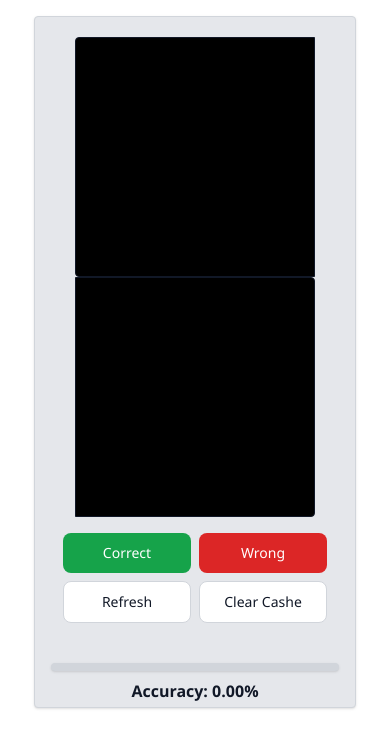
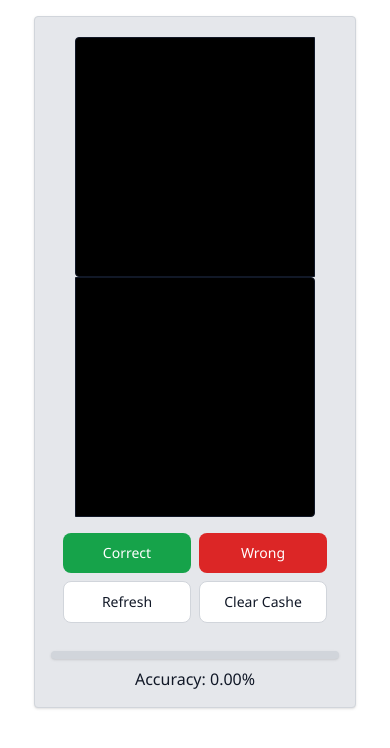
Before and after one commit to astatochek/react-digit-recognition, a React (Create React App) app: page / in a window 390 px wide. Shown: the top 748 px of the page. Built offline with nearby package versions, Linux system fonts and the light colour scheme.

Commit message:
fix popup style for themes & mobile

```diff
--- a/src/components/AccuracyComponent/Accuracy.tsx
+++ b/src/components/AccuracyComponent/Accuracy.tsx
@@ -6,20 +6,20 @@ interface AccuracyProps {
 }
 
 const Accuracy = ({ accuracy, coefficient }: AccuracyProps) => {
-
   const bgFlag = accuracy < coefficient * 100;
 
   return (
-    <div className="h-2 w-72 bg-gray-300 text-center text-gray-800 font-semibold rounded shadow">
-      <div
-        style={{ width: `${accuracy}%` }}
-        className={`h-full rounded ${
-          bgFlag ? "bg-red-700" : "bg-green-700"
-        }`}
-      ></div>
-      <p className="my-2 text-base text-gray-900 dark:text-white">Accuracy: {accuracy.toFixed(2)}%</p>
-
-    </div>
+    <>
+      <div className="h-2 w-72 bg-gray-300 text-center text-gray-800 font-semibold rounded shadow">
+        <div
+          style={{ width: `${accuracy}%` }}
+          className={`h-full rounded ${bgFlag ? "bg-red-700" : "bg-green-700"}`}
+        ></div>
+      </div>
+      <div className="my-2 text-base text-gray-900 dark:text-white">
+        Accuracy: {accuracy.toFixed(2)}%
+      </div>
+    </>
   );
 };
 
--- a/src/components/DrawingComponent/DrawingComponent.tsx
+++ b/src/components/DrawingComponent/DrawingComponent.tsx
@@ -27,9 +27,6 @@ const Drawing = (props: DrawingProps) => {
 
   const sqSize = 24; // Squeezed Size
   const labels = ["0", "1", "2", "3", "4", "5", "6", "7", "8", "9"];
-  // const isDarkTheme = window.matchMedia(
-  //   "(prefers-color-scheme: light)"
-  // ).matches;
 
   const [lines, setLines] = useState<Point[]>([]);
   const isDrawing = useRef(false);
--- a/src/components/MainComponent/MainComponent.tsx
+++ b/src/components/MainComponent/MainComponent.tsx
@@ -184,7 +184,7 @@ const MainComponent = () => {
           </div>
         )}
 
-        <div className="w-full py-4 h-16 flex items-center justify-center">
+        <div className="w-full flex flex-col items-center justify-start mt-6">
           <Accuracy accuracy={accuracy} coefficient={minAccuracyForCashe} />
         </div>
 
--- a/src/components/PopupComponent/Loading/Loading.tsx
+++ b/src/components/PopupComponent/Loading/Loading.tsx
@@ -2,6 +2,12 @@ import React, { useContext, useState, useEffect } from "react";
 import "./Loading.css";
 
 const LoadingComonent = () => {
+
+  const isDarkTheme = window.matchMedia(
+    "(prefers-color-scheme: dark)"
+  ).matches;
+
+
   return (
     <div className="flex justify-center items-center mx-3">
       <div className="animated-block">
@@ -12,7 +18,7 @@ const LoadingComonent = () => {
         >
           <path
             d="m53.213 10.786c-11.715-11.715-30.711-11.715-42.426 0-11.716 11.717-11.716 30.71 0 42.427 11.715 11.715 30.711 11.715 42.426 0 11.716-11.717 11.716-30.71 0-42.427m-7.213 42.212l-3.86-4.24c-3.082 1.996-6.623 3.088-10.331 3.088-10.922 0-19.809-9.481-19.809-20.847h7.843c0 7.234 5.368 12.58 11.966 12.58 1.64 0 3.227-.354 4.691-1.016l-3.942-4.33h13.442v14.765m-1.832-21.999c0-6.853-5.36-11.982-11.948-11.982-1.706 0-3.366.357-4.895 1.041l4.207 4.088h-13.532v-13.147l3.456 3.357c3.207-2.084 6.918-3.17 10.764-3.17 10.906 0 19.78 9.041 19.78 19.812h-7.832z"
-            fill="#757575"
+            fill={isDarkTheme ? "white" : "black"}
           />
         </svg>
       </div>
--- a/src/components/PopupComponent/Popup.tsx
+++ b/src/components/PopupComponent/Popup.tsx
@@ -22,20 +22,21 @@ const PopupComponent = () => {
     <>
       {active && (
         <div className="h-screen w-screen bg-[rgba(0,0,0,0.7)] fixed left-0 top-0 flex justify-center items-center">
-          <div className="w-3/5 p-4 text-center border rounded-lg shadow sm:p-8 bg-white border-gray-200 dark:bg-github-dark-gray dark:border-gray-700">
-            <div className="flex flex-row items-center justify-center">
+          <div className="w-3/5 p-4 text-center border rounded-lg shadow sm:p-8 bg-white border-gray-200 dark:bg-github-dark-gray dark:border-gray-200">
+            <div className="flex flex-col sm:flex-row items-center justify-center">
               <LoadingComonent />
-              <h5 className="mb-2 text-4xl font-bold text-gray-800 dark:text-white text-left">
-                connecting to {" "}
+              <h5 className="mb-2 text-2xl sm:text-4xl font-bold text-gray-800 dark:text-white text-center sm:text-left">
+                connecting to{" "}
                 <a
                   href="https://huggingface.co/"
                   className="hover:text-blue-500 underline"
                 >
                   huggingface.co
-                </a>{" "} model
+                </a>{" "}
+                model
               </h5>
             </div>
-            <p className="my-3 text-3xl sm:text-lg text-gray-400">
+            <p className="my-3 tetx-xl sm:text-3xl text-gray-400">
               Please wait {delay}s
             </p>
           </div>
```
